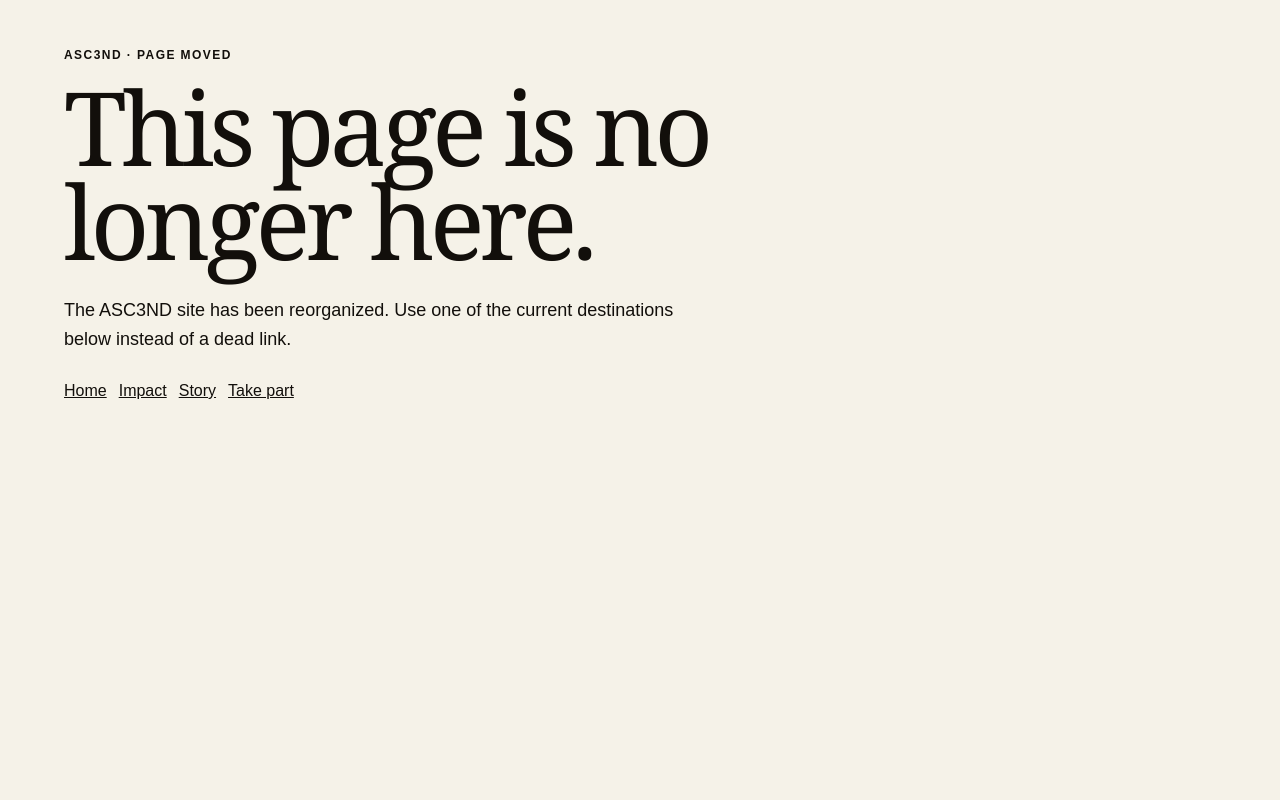
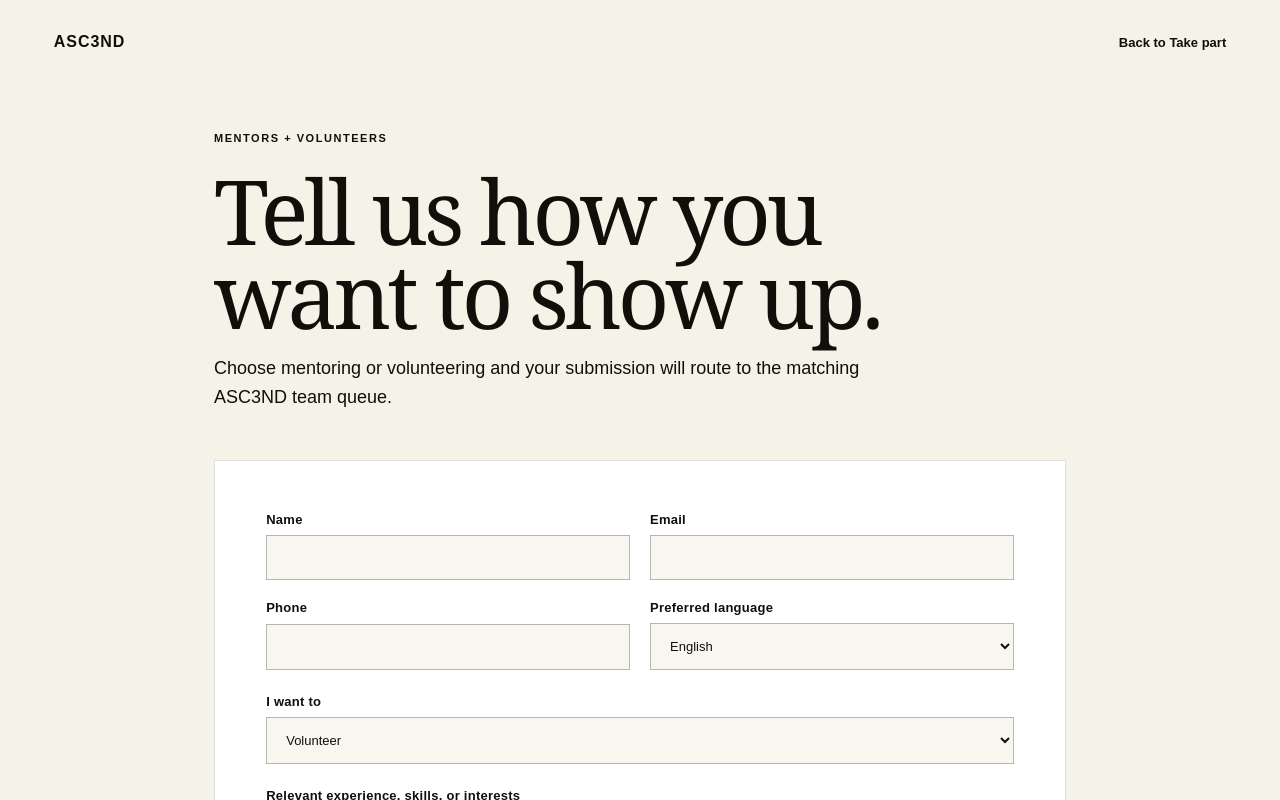
Before and after one commit to executiveusa/asc3nd-brand-site, a Next.js app: page /take-part/mentor-volunteer in a window 1280 px wide. Before the commit this address had no page. Shown: the top 800 px of the page. Built offline with nearby package versions, Linux system fonts and the light colour scheme.

Commit message:
Add mentor and volunteer participation form page

```diff
--- /dev/null
+++ b/app/take-part/mentor-volunteer/page.tsx
@@ -0,0 +1,13 @@
+import Link from "next/link";
+import { ParticipationForm } from "@/components/ParticipationForm";
+
+export const metadata = { title: "Mentors + Volunteers · ASC3ND", robots: { index: false, follow: false } };
+
+export default function MentorVolunteerPage() {
+  return (
+    <main id="main-content">
+      <header className="masthead shell"><Link className="wordmark" href="/">ASC3ND</Link><nav className="nav"><Link href="/take-part">Back to Take part</Link></nav></header>
+      <ParticipationForm kind="mentor-volunteer" />
+    </main>
+  );
+}
```
